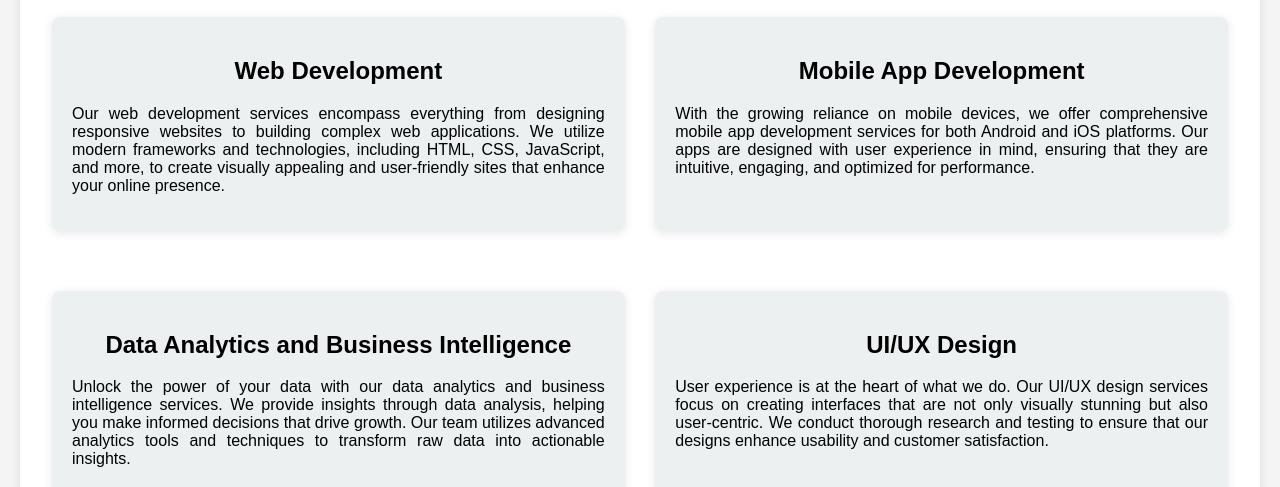
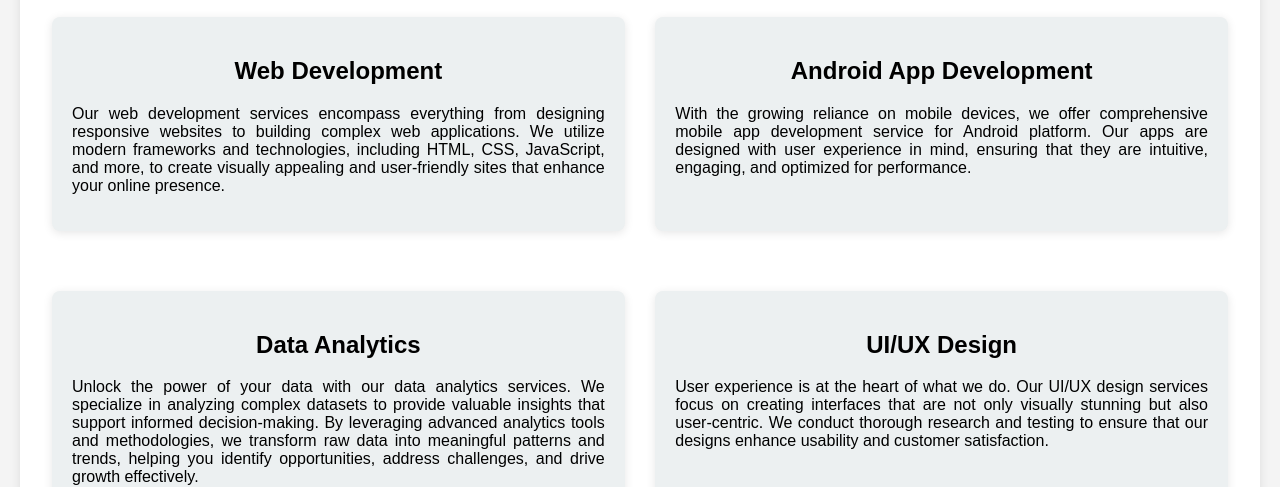
Before and after one commit to Saumya-IT/Capstone, a website: page services.html in a window 1280 px wide. Shown: the part 322-809 px from the top of the page. Drawn offline with Linux system fonts and the light colour scheme.

Commit message:
Initial commit

```diff
--- a/services.html
+++ b/services.html
@@ -185,18 +185,19 @@
                                 user-friendly sites that enhance your online presence.</p>
                         </div>
                         <div class="service-section">
-                            <h2>Mobile App Development</h2>
+                            <h2>Android App Development</h2>
                             <p>With the growing reliance on mobile devices, we offer comprehensive mobile app
-                                development services for both Android and iOS platforms. Our apps are designed with user
+                                development service for Android platform. Our apps are designed with user
                                 experience in mind, ensuring that they are intuitive, engaging, and optimized for
                                 performance.</p>
                         </div>
                         <div class="service-section">
-                            <h2>Data Analytics and Business Intelligence</h2>
-                            <p>Unlock the power of your data with our data analytics and business intelligence services.
-                                We provide insights through data analysis, helping you make informed decisions that
-                                drive growth. Our team utilizes advanced analytics tools and techniques to transform raw
-                                data into actionable insights.</p>
+                            <h2>Data Analytics</h2>
+                            <p>Unlock the power of your data with our data analytics services. We specialize in
+                                analyzing complex datasets to provide valuable insights that support informed
+                                decision-making. By leveraging advanced analytics tools and methodologies, we transform
+                                raw data into meaningful patterns and trends, helping you identify opportunities,
+                                address challenges, and drive growth effectively.</p>
                         </div>
                         <div class="service-section">
                             <h2>UI/UX Design</h2>
@@ -241,13 +242,13 @@
         <p>Together, we can turn your vision into reality.</p>
         <a href="mailto:n01620885@humber.ca">
             <img src="images/email-icon.png" alt="EmailIcon" class="contact-icon">
-          </a>
-          <a href="tel:+14376654303">
+        </a>
+        <a href="tel:+14376654303">
             <img src="images/phone-icon.png" alt="Phone Icon" class="contact-icon">
-          </a>
-          <a href="http://www.linkedin.com/in/n01620885">
+        </a>
+        <a href="http://www.linkedin.com/in/n01620885">
             <img src="images/linkedin-logo.jpeg" alt="LinkedIn Icon" class="contact-icon">
-          </a>
+        </a>
     </section>
 
     <footer>
```
